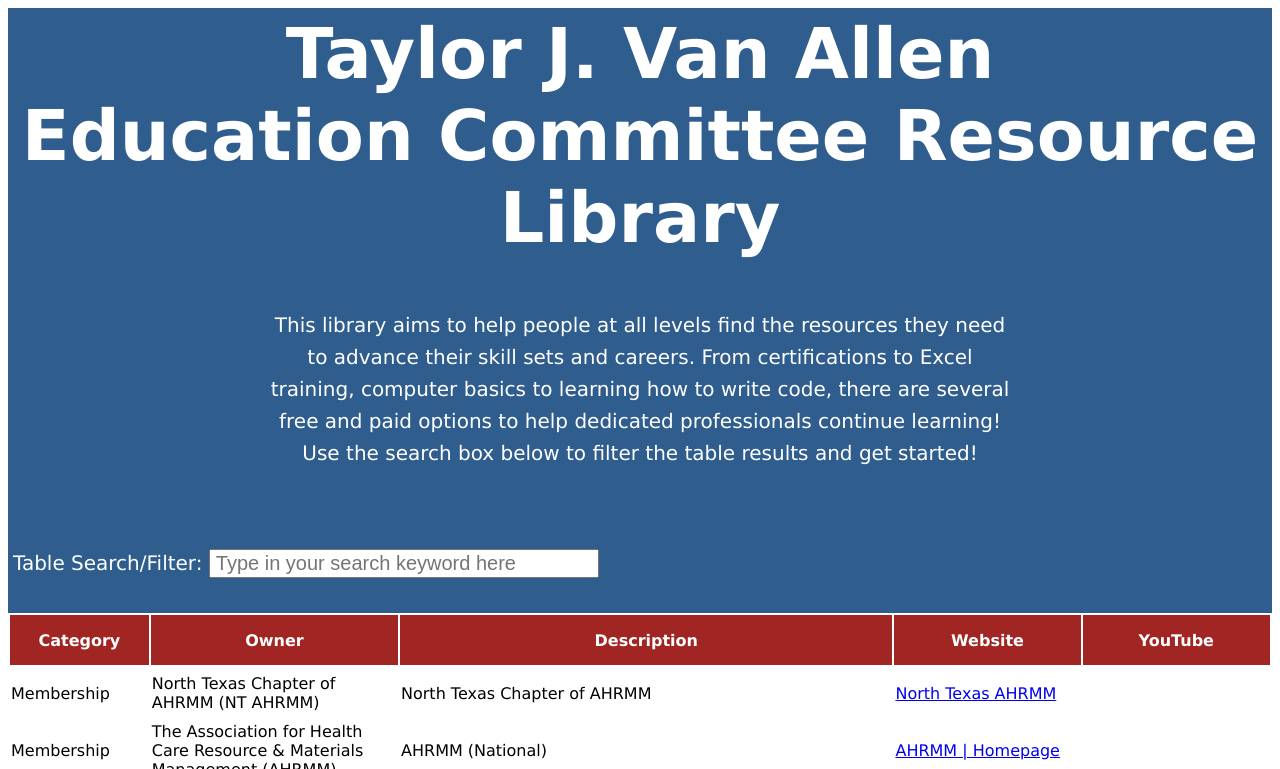
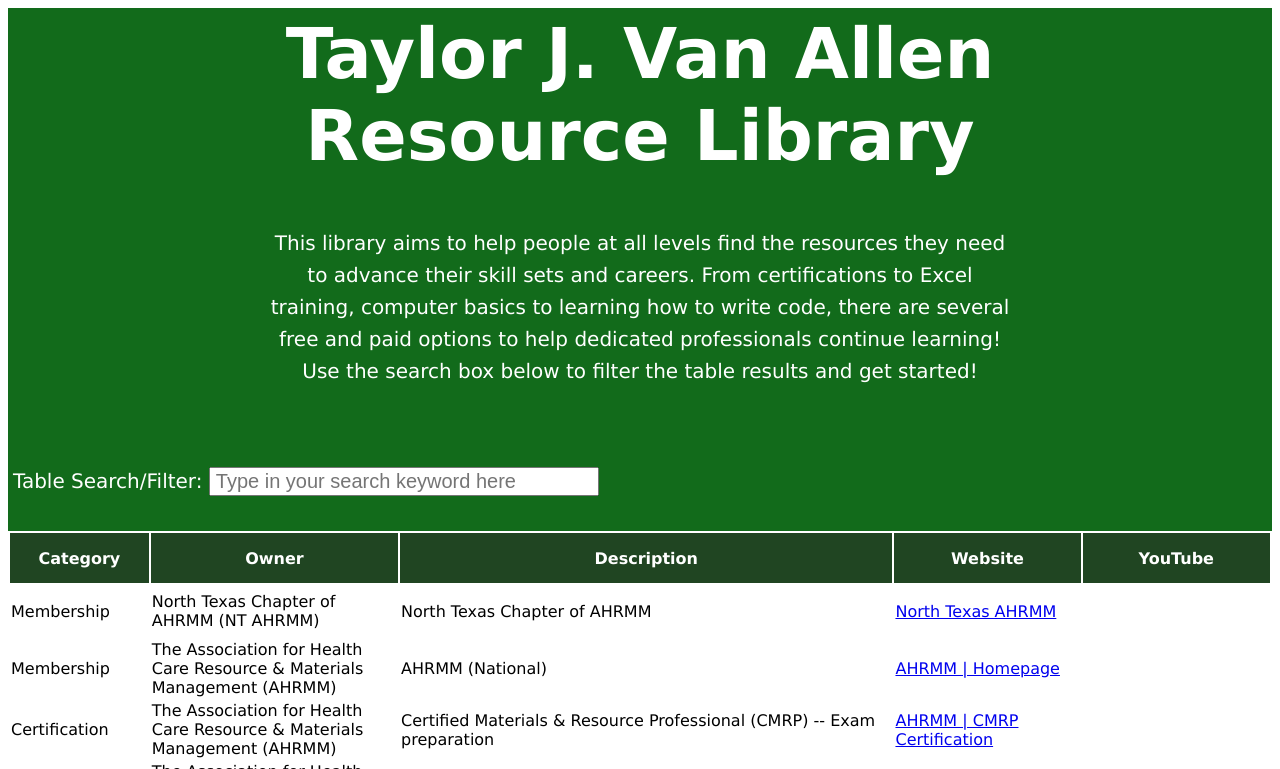
Before and after one commit to VanAllenRising/ResourceLibrary, a plain HTML site: page index.html in a window 1280 px wide. Shown: the top 769 px of the page. Drawn offline with nearby package versions, Linux system fonts and the light colour scheme.

Commit message:
Update index.html

```diff
--- a/index.html
+++ b/index.html
@@ -15,11 +15,11 @@
         <title>Taylor J. Van Allen Resource Library</title>
     </head>
     <body style="font-family:Verdana, Geneva, Tahoma, sans-serif">
-        <div class="header-container" style="background-color: #2f5d8e; color: #fff">
+        <div class="header-container" style="background-color: #126b1b; color: #fff">
 
             <!-- Header -->
             <div>
-                <h1 style="margin: 0; padding: 5px; font-size: 70px; text-align: center;">Taylor J. Van Allen<br>Education Committee Resource Library</h1>
+                <h1 style="margin: 0; padding: 5px; font-size: 70px; text-align: center;">Taylor J. Van Allen<br>Resource Library</h1>
             </div>
 
             <!-- Welcome/explainer text -->
@@ -46,7 +46,7 @@
             <table style="width:100%" class="table table-striped">
 
 
-                <tr class='table-headers' style="height: 50px; background-color: #a02523; color: #fff">
+                <tr class='table-headers' style="height: 50px; background-color: #204522; color: #fff">
                     <th style="width:10%;" data-colname="category" data-order="asc">Category</th>
                     <th style="width:20%;" data-colname="owner" data-order="asc">Owner</th>
                     <th style="width:40%;" data-colname="description" data-order="asc">Description</th>
```
